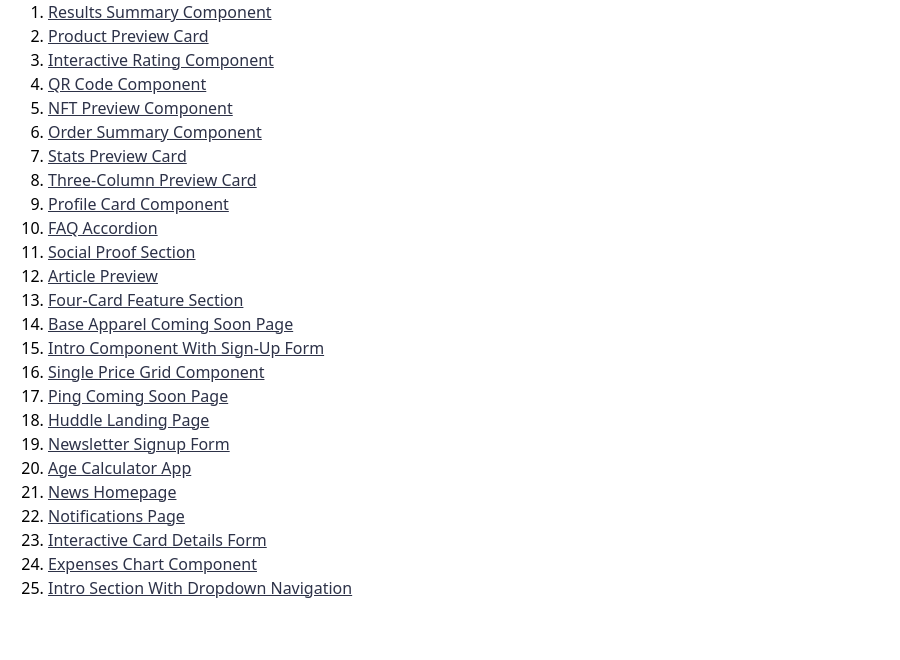
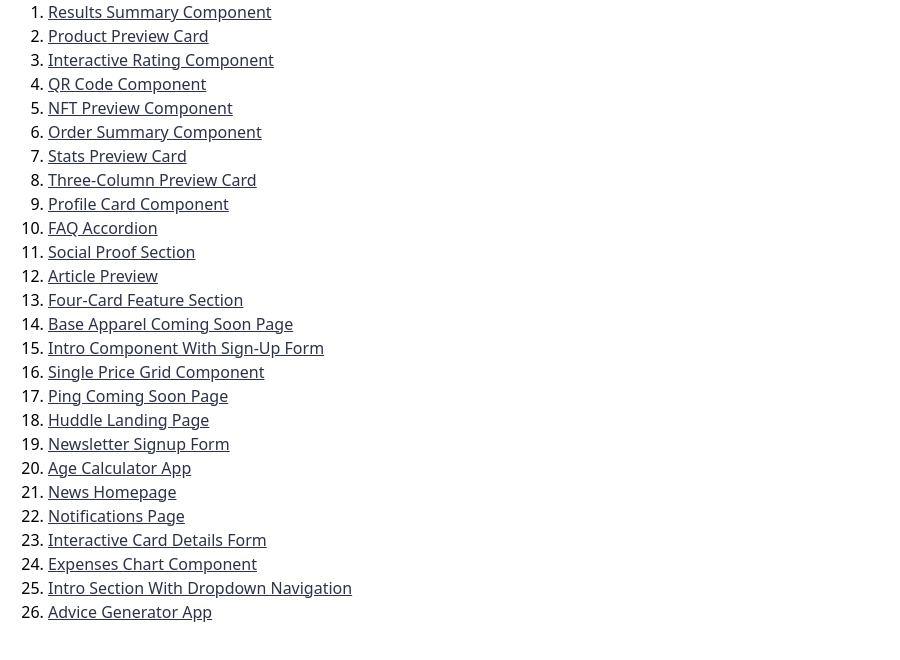
Before and after one commit to semperprimum/fem-projects, a plain HTML site: page index.html in a window 1280 px wide. Shown: the part 86-746 px from the top of the page, without its empty margins (0-900 px from the left). Drawn offline with Linux system fonts and the light colour scheme.

Commit message:
challenge 26: finished

```diff
--- a/index.html
+++ b/index.html
@@ -134,6 +134,11 @@
           >Intro Section With Dropdown Navigation</a
         >
       </li>
+      <li>
+        <a href="https://fem-advice-generator-tau.vercel.app/"
+          >Advice Generator App</a
+        >
+      </li>
     </ol>
   </body>
 </html>
```
